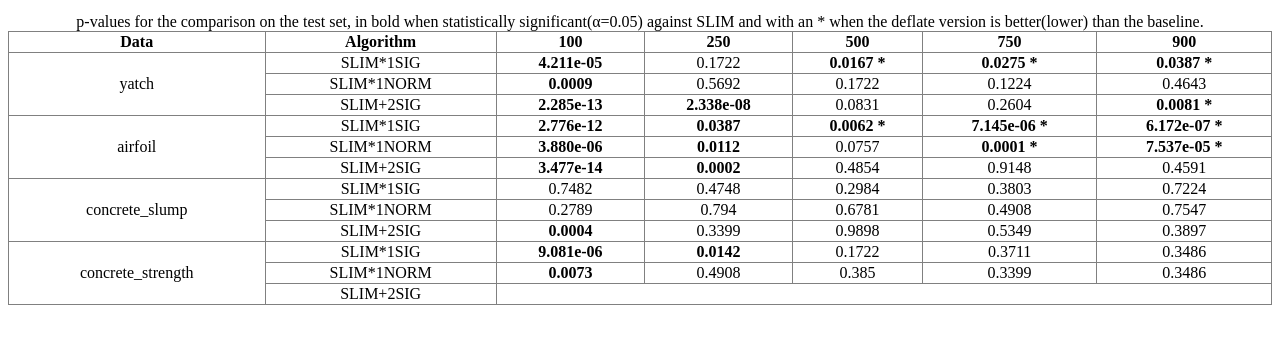
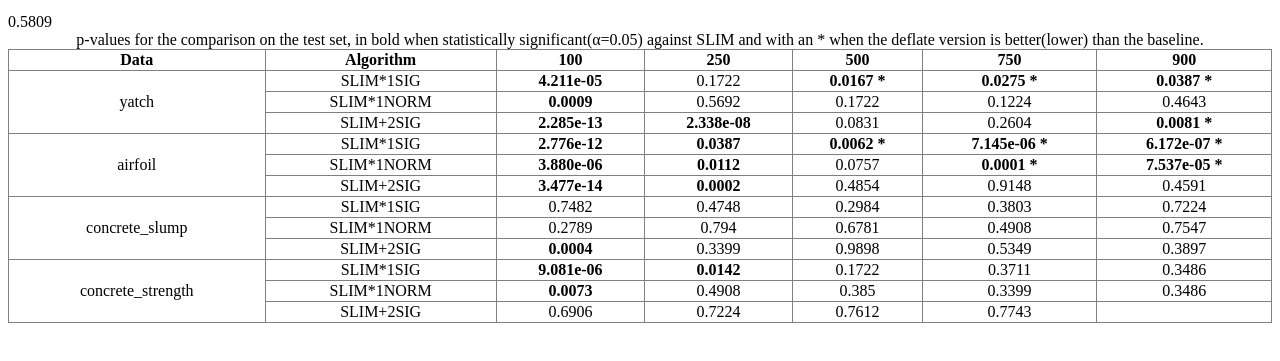
Before and after one commit to Fari98/addmaterial_dgsm, a plain HTML site: page index.html in a window 1280 px wide. Shown: the part 101-462 px from the top of the page. Drawn offline with Linux system fonts and the light colour scheme.

Commit message:
Update index.html

```diff
--- a/index.html
+++ b/index.html
@@ -111,6 +111,11 @@
         </tr>
         <tr>
             <td>SLIM+2SIG</td
+			<td>0.5809</td>
+			<td>0.6906</td>
+			<td>0.7224</td>
+			<td>0.7612</td>
+			<td>0.7743</td>
 
 </body>
 </html>
```
